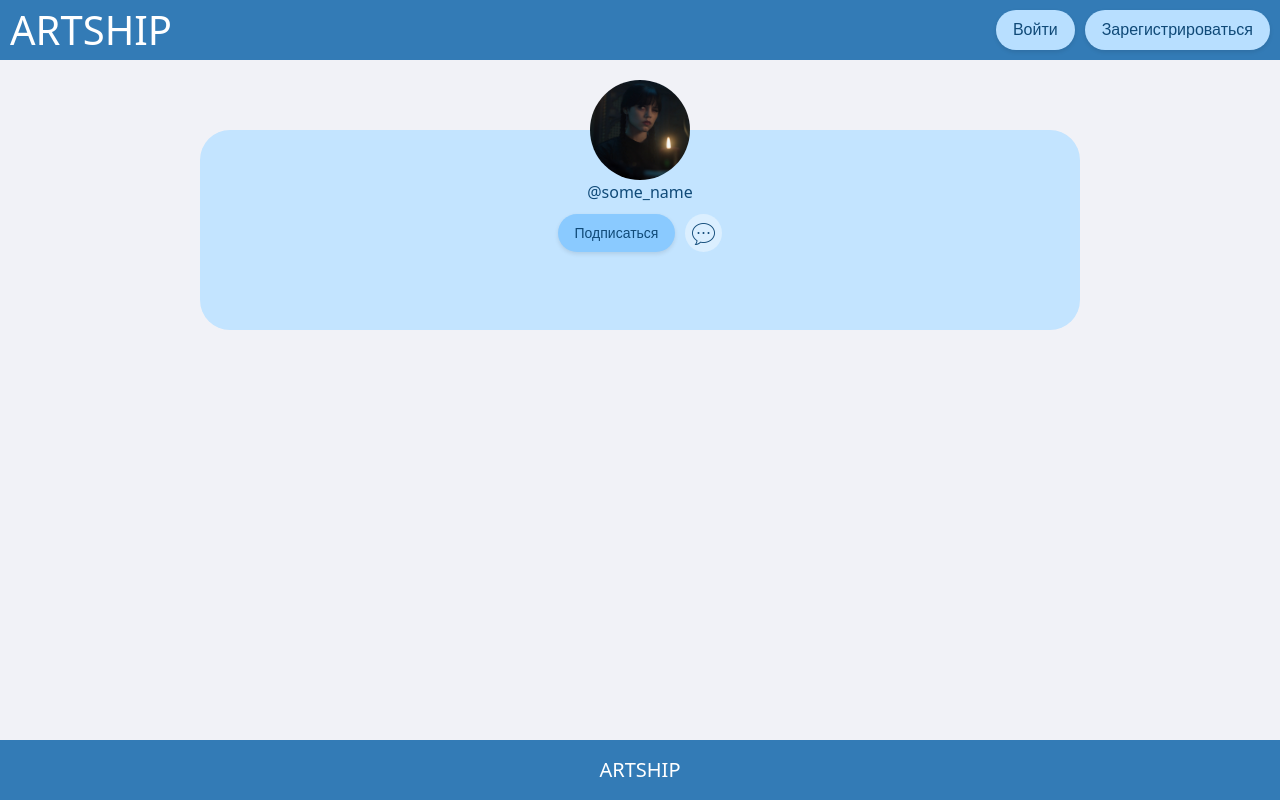
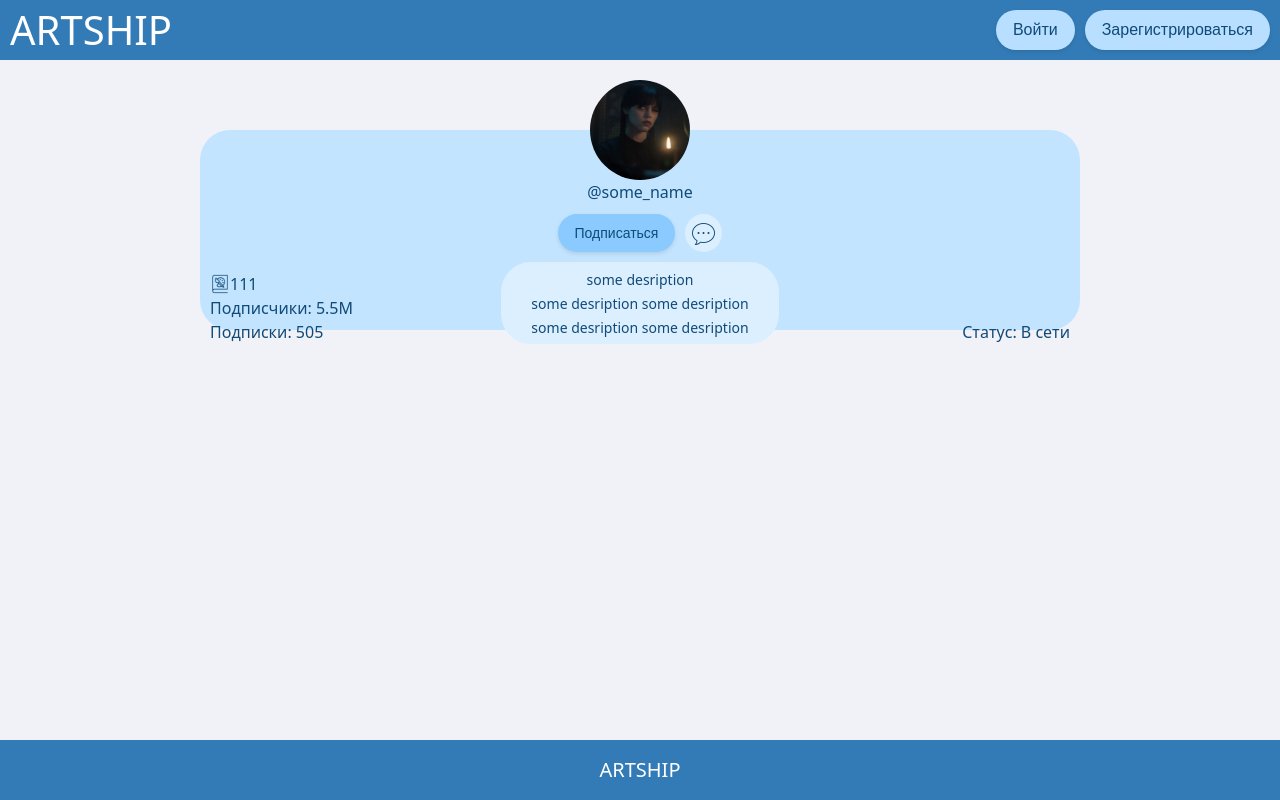
Before and after one commit to ArtShipCompany/social, a React app in the folder frontend/: page / in a window 1280 px wide. Built offline with nearby package versions, Linux system fonts and the light colour scheme; the HTML template or start-up script is replaced by a standard one.

Commit message:
splited profile page to me and profile

```diff
--- a/frontend/src/App.jsx
+++ b/frontend/src/App.jsx
@@ -4,7 +4,7 @@ import Footer from './layout/Footer/Footer'
 
 import Login from './pages/Login/Login'
 import Register from './pages/Register/Register'
-import Me from './pages/Me/Me'
+import Profile from './pages/Profile/Profile'
 import Home from './pages/Home/Home'
 import './App.css'
 
@@ -14,7 +14,7 @@ function App() {
     <div className="app">
       <Header />
         <div className="main">
-          <Me />
+          <Profile />
         </div>
       <Footer />
     </div>
--- a/frontend/src/assets/texts.js
+++ b/frontend/src/assets/texts.js
@@ -3,4 +3,7 @@ export const TEXTS = {
     public: "Рисуйте на общей доске, пользуйтесь различными инструментами, создавайте совместные шедевры, знакомьтесь и общайтесь, вдохнавляейте!",
     private: "Хотите порисовать только с близкими?\nИспользуйте возможность создания приватной доски, настраивайте права и проводите время за созданием общих рисунков!"
   },
+  profileTest: {
+    desc: "some desription\nsome desription some desription\nsome desription some desription"
+  }
 };
--- a/frontend/src/pages/Me/Me.jsx
+++ b/frontend/src/pages/Profile/Profile.jsx
@@ -1,11 +1,13 @@
 import { useState } from 'react';
+import { TEXTS } from '../../assets/texts';
 
-import styles from './Me.module.css';
+import styles from './Profile.module.css';
 import PFP from '../../assets/WA.jpg';
+import artsIcon from '../../assets/arts-icon.svg';
 import sms from '../../assets/message-icon.svg';
 import DefaultBtn from '../../components/DefaultBtn/DefaultBtn';
 
-export default function Me() {
+export default function Profile() {
     const [isSubscribed, setIsSubscribed] = useState(false);
 
     const toggleSubscribe = () => {
@@ -23,6 +25,7 @@ export default function Me() {
                         <span className={styles.link}>some_name</span>
                     </span>
                 </div>
+
                 <div className={styles.buttonsCover}>
                     <DefaultBtn
                     text={isSubscribed ? 'Подписка' : 'Подписаться'}
@@ -33,8 +36,33 @@ export default function Me() {
                     <img src={sms} alt="sms" className={styles.icon} />
                     </button>
                 </div>
+
+                <div className={styles.headSFooter}>
+                    <div className={styles.stats}>
+                        <div className={styles.arts}>
+                            <img src={artsIcon} alt="arts" />
+                            <span>
+                                {' 111'}
+                            </span>
+                        </div>
+                        <span>
+                            Подписчики: {'5.5M'}
+                        </span>
+                        <span>
+                            Подписки: {'505'}
+                        </span>
+                    </div>
+
+                    <div className={styles.bio}>
+                        <span>{TEXTS.profileTest.desc}</span>
+                    </div>
+
+                    <div className={styles.status}>
+                        <span>Статус: В сети</span>
+                    </div>
+
+                </div>
             </div>
-
         </>
     );
 }
--- a/frontend/src/pages/Me/Me.module.css
+++ b/frontend/src/pages/Profile/Profile.module.css
@@ -41,7 +41,7 @@
 .buttonsCover {
     display: flex;
     flex-direction: row;
-    margin-top: 10px;
+    margin-block: 10px;
     gap: 10px;
     z-index: 1;
 }
@@ -79,3 +79,52 @@
     width: 25px;
     height: 25px;
 }
+
+.headSFooter {
+    text-align: center;
+    align-items: end;
+    width: 100%;
+    z-index: 1;
+}
+
+.stats {
+    position: absolute;
+    bottom: 0px;
+    display: flex;
+    flex-direction: column;
+    align-items: flex-start;
+    color: var(--text-color);
+    padding-inline: 10px;
+}
+
+.stats img {
+    width: 20px;
+    height: 20px;
+}
+
+.arts {
+    display: flex;
+    flex-direction: row;
+    align-items: center;
+}
+
+.status {
+    position: absolute;
+    bottom: 0px;
+    right: 10px;
+    color: var(--text-color);
+}
+
+.bio {
+    display: inline-block;
+    text-align: center;
+    background-color: #dbefff;
+    padding: 5px 30px;
+    border-radius: 30px;
+}
+
+.bio span {
+    color: var(--text-color);
+    white-space: pre-line;
+    font-size: 14px;
+}
```
Also changed, not shown: frontend/src/assets/arts-icon.svg (added), frontend/src/pages/Profile/Me.jsx (added).
